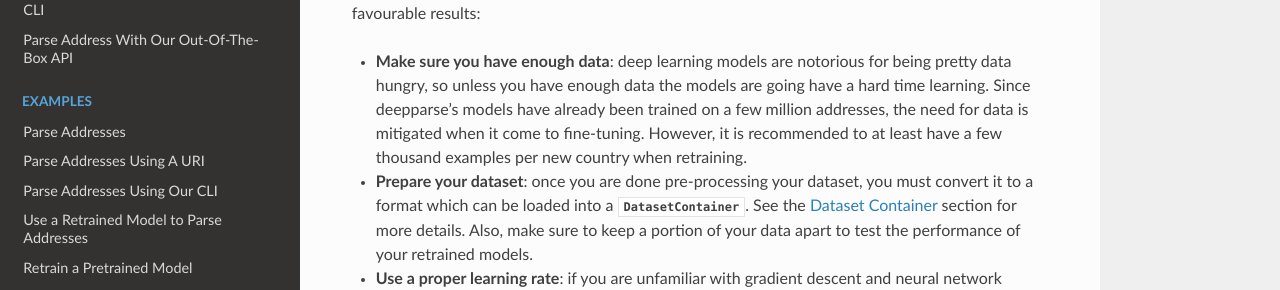
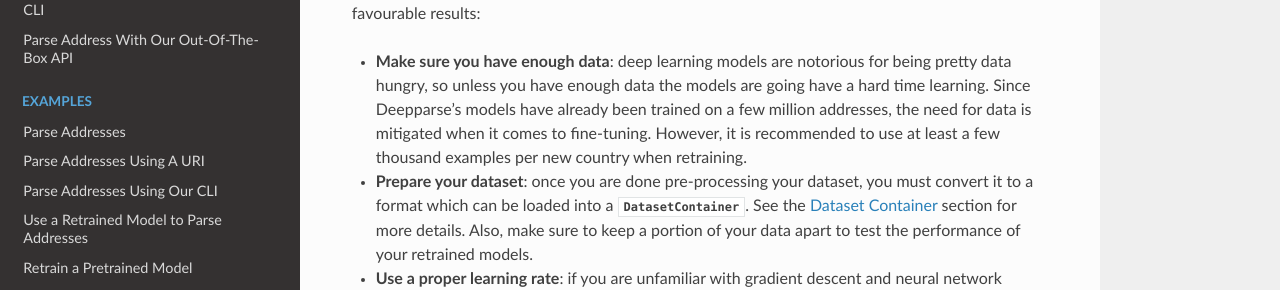
Before and after one commit to GRAAL-Research/deepparse, a Sphinx documentation site: the page built from docs/source/training_guide.rst, in a window 1280 px wide and 900 px high, scrolled down 853 px. Shown: the part 206-496 px from the top of the window. Built offline with Sphinx 7.4.7 and the Read the Docs theme 2.0.0, drawn with Linux system fonts in a browser that asks for light colours; the version number could not be read and is left out.

Commit message:
Update docs/source/training_guide.rst

```diff
--- a/docs/source/training_guide.rst
+++ b/docs/source/training_guide.rst
@@ -37,7 +37,7 @@
 However, there are a couple of points to consider in order to obtain favourable results:
 
 - **Make sure you have enough data**: deep learning models are notorious for being pretty data hungry, so unless you have enough data the models
-  are going have a hard time learning. Since deepparse's models have already been trained on a few million addresses, the need for data is mitigated when it come to fine-tuning. However, it is recommended to at least have a few thousand examples per new country when retraining.
+  are going have a hard time learning. Since Deepparse's models have already been trained on a few million addresses, the need for data is mitigated when it comes to fine-tuning. However, it is recommended to use at least a few thousand examples per new country when retraining.
 
 - **Prepare your dataset**: once you are done pre-processing your dataset, you must convert it to a format which can be loaded into
   a :class:`~deepparse.dataset_container.DatasetContainer`. See the :ref:`dataset_container` section for more details.
```
